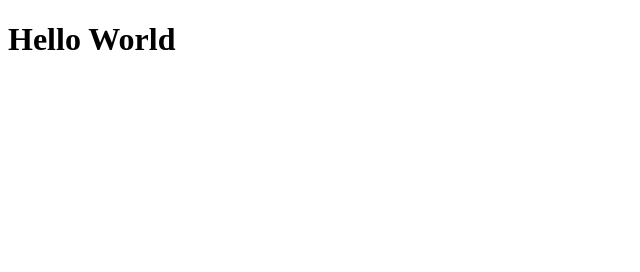
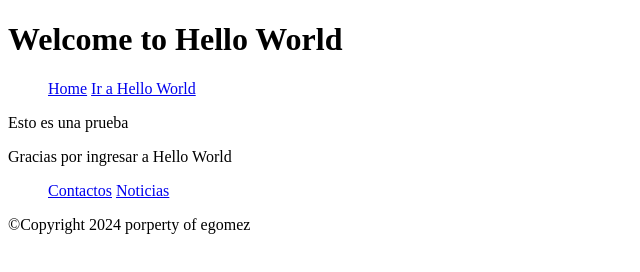
Before and after one commit to egomez14/Hello-World, a plain HTML site: page Index/Index.html in a window 1280 px wide. Shown: the whole page, without its empty margins (0-640 px from the left). Drawn offline with Linux system fonts and the light colour scheme.

Commit message:
Modificacion Index y Creacion JS

```diff
--- a/Index/Index.html
+++ b/Index/Index.html
@@ -1,11 +1,31 @@
 <!DOCTYPE html>
 <html lang="en">
+
 <head>
     <meta charset="UTF-8">
     <meta name="viewport" content="width=device-width, initial-scale=1.0">
+    <meta name="description" content="Esto es un Hello World">
     <title>Hello World</title>
 </head>
 <body>
-    <H1>Hello World</H1>
+    <H1>Welcome to Hello World</H1>
+    <section>
+<ul>
+<a href="Home">Home</a>
+<a href="Hello World">Ir a Hello World</a>
+
+</ul>
+
+    </section>
+    <p>Esto es una prueba</p>
+
+    <aside>
+        <p>Gracias por ingresar a Hello World</p>
+        <ul>
+            <a href="Contactos">Contactos</a>
+            <a href="Noticias">Noticias</a>
+        </ul>
+    </aside>
 </body>
+<footer>©Copyright 2024 porperty of egomez</footer>
 </html>
```
Also changed, not shown: JS/main.js (added).
